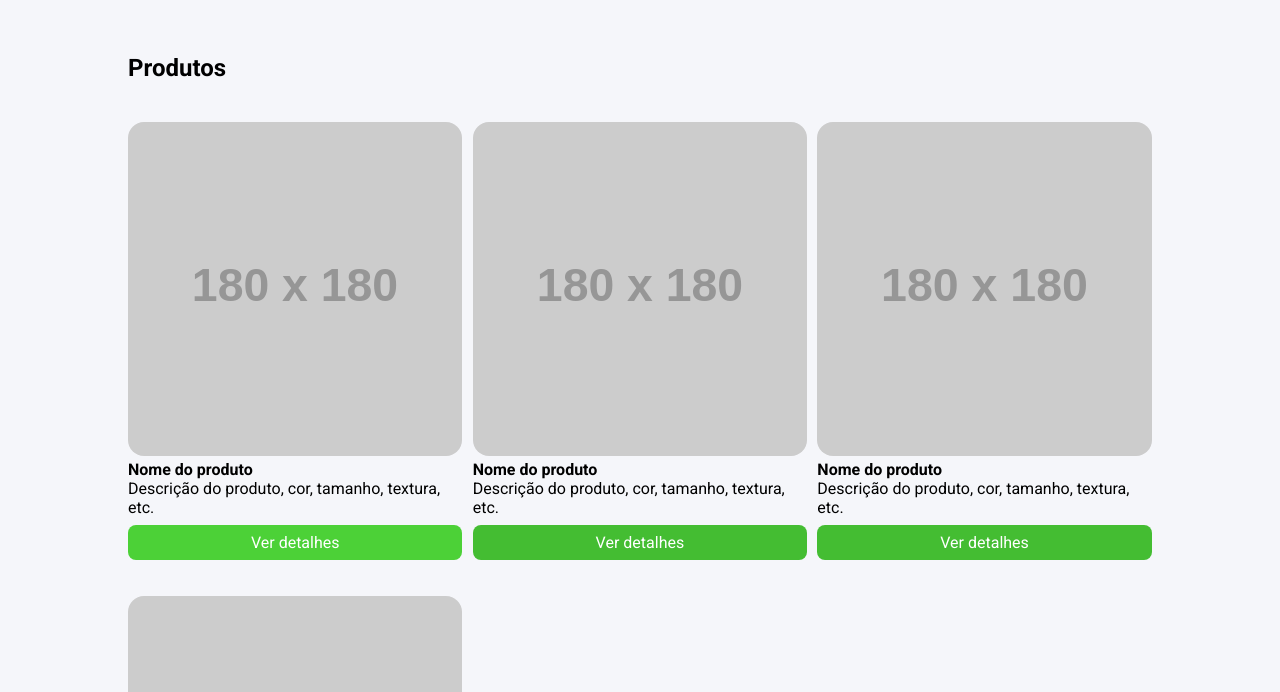
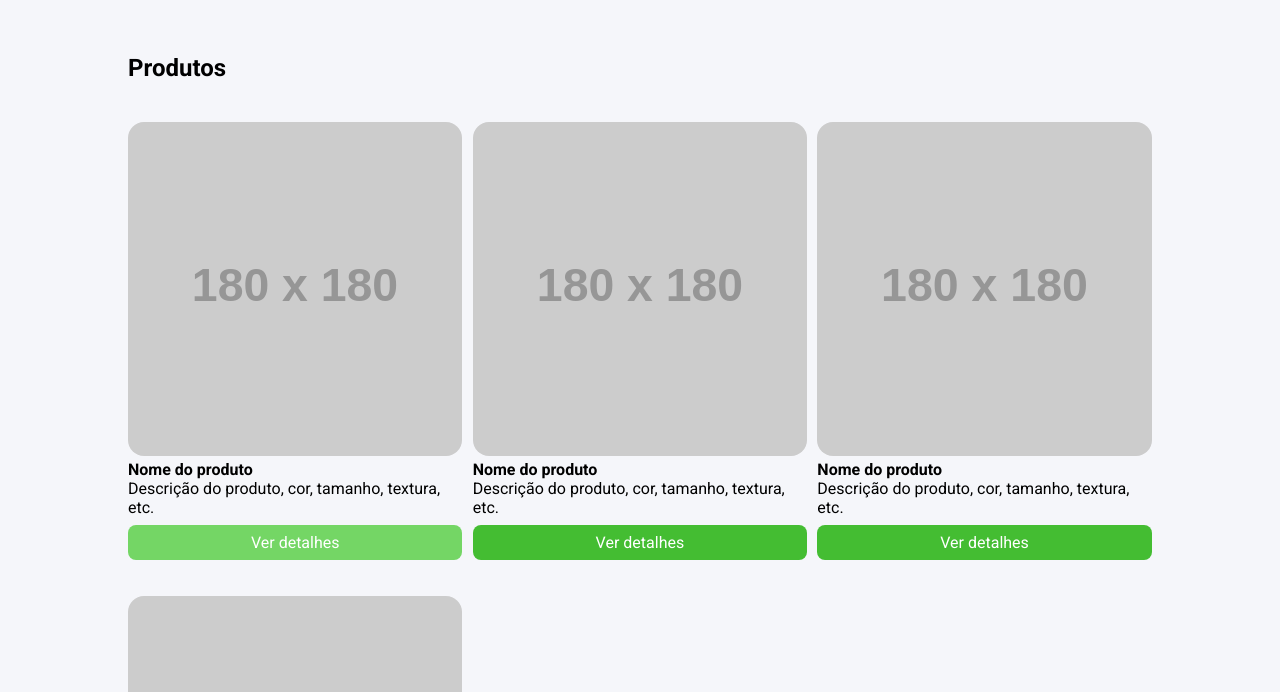
Before and after one commit to RafaelAntonny/ebac-full-stack, a website: page index.html in a window 1280 px wide. In both pictures the pointer is over the link 295 px from the left and 650 px from the top of the page. Shown: the part 108-800 px from the top of the page. Drawn offline with nearby package versions, Linux system fonts and the light colour scheme; files that its build step writes are made by us from their sources; placeholder pictures from the web are drawn by us.

Commit message:
tirando uma variavel que não era nescessario

```diff
--- a/source/config/colors.scss
+++ b/source/config/colors.scss
@@ -1,5 +1,4 @@
 $header-color: #182C61;
 $button-color: #44bd32;
-$button-color-hover: #4cd137;
 $light-text-color: #fff;
 $body-background-color: #f5f6fa;
--- a/source/sections/products.scss
+++ b/source/sections/products.scss
@@ -24,7 +24,7 @@
         text-decoration: none;
 
         &:hover {
-            background-color: colors.$button-color-hover;
+            background-color: lighten(colors.$button-color, 15%);
         }
     }
 }
```
